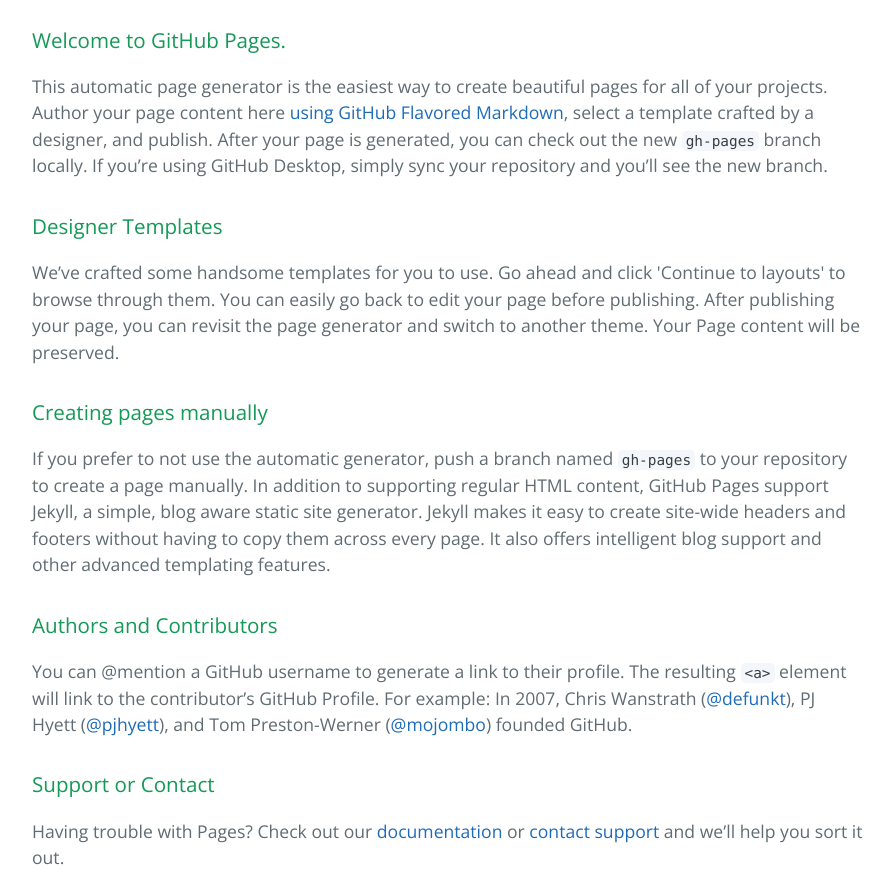
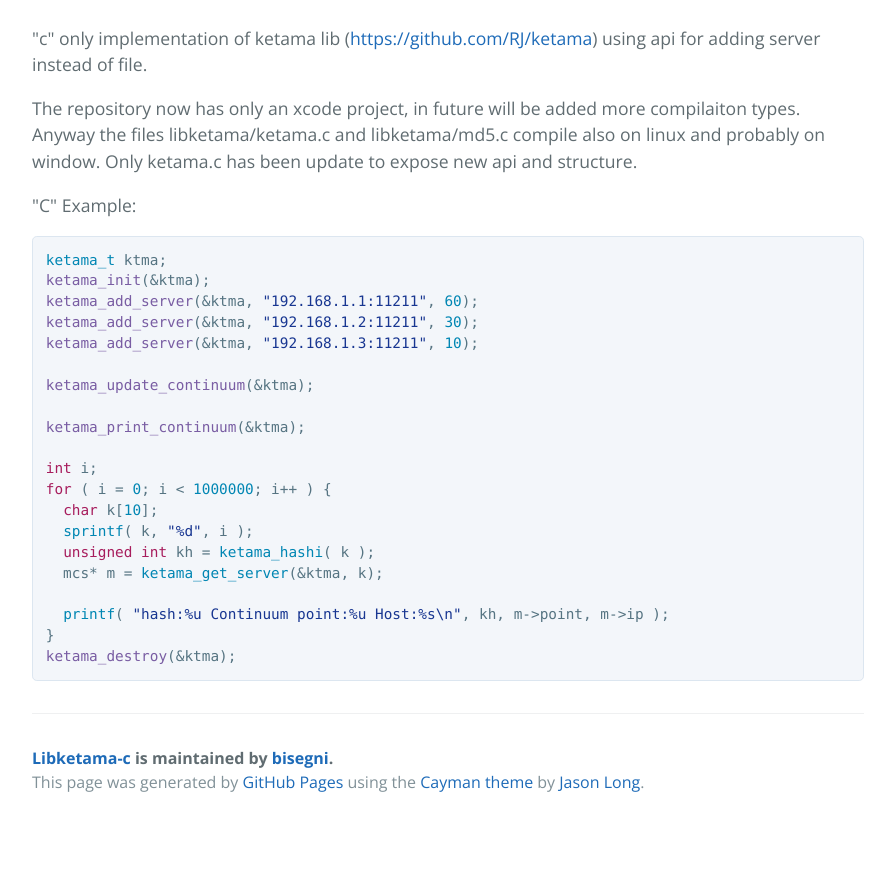
Before and after one commit to bisegni/libketama-c, a plain HTML site: page index.html in a window 1280 px wide. Shown: the part 420-1294 px from the top of the page, without its empty margins (192-1087 px from the left). After the commit the page ends 1246 px from the top, so only its background shows below. Drawn offline with nearby package versions, Linux system fonts and the light colour scheme.

```diff
--- a/index.html
+++ b/index.html
@@ -19,30 +19,35 @@
     </section>
 
     <section class="main-content">
-      <h3>
-<a id="welcome-to-github-pages" class="anchor" href="#welcome-to-github-pages" aria-hidden="true"><span aria-hidden="true" class="octicon octicon-link"></span></a>Welcome to GitHub Pages.</h3>
+      <p>"c" only implementation of ketama lib (<a href="https://github.com/RJ/ketama">https://github.com/RJ/ketama</a>) using
+api for adding server instead of file.</p>
 
-<p>This automatic page generator is the easiest way to create beautiful pages for all of your projects. Author your page content here <a href="https://guides.github.com/features/mastering-markdown/">using GitHub Flavored Markdown</a>, select a template crafted by a designer, and publish. After your page is generated, you can check out the new <code>gh-pages</code> branch locally. If you’re using GitHub Desktop, simply sync your repository and you’ll see the new branch.</p>
+<p>The repository now has only an xcode project, in future will be added more compilaiton types.
+Anyway the files libketama/ketama.c and libketama/md5.c compile also on linux and probably on window.
+Only ketama.c has been update to expose new api and structure.</p>
 
-<h3>
-<a id="designer-templates" class="anchor" href="#designer-templates" aria-hidden="true"><span aria-hidden="true" class="octicon octicon-link"></span></a>Designer Templates</h3>
+<p>"C" Example:</p>
 
-<p>We’ve crafted some handsome templates for you to use. Go ahead and click 'Continue to layouts' to browse through them. You can easily go back to edit your page before publishing. After publishing your page, you can revisit the page generator and switch to another theme. Your Page content will be preserved.</p>
+<div class="highlight highlight-source-c++"><pre><span class="pl-c1">ketama_t</span> ktma;
+<span class="pl-en">ketama_init</span>(&amp;ktma);
+<span class="pl-en">ketama_add_server</span>(&amp;ktma, <span class="pl-s"><span class="pl-pds">"</span>192.168.1.1:11211<span class="pl-pds">"</span></span>, <span class="pl-c1">60</span>);
+<span class="pl-en">ketama_add_server</span>(&amp;ktma, <span class="pl-s"><span class="pl-pds">"</span>192.168.1.2:11211<span class="pl-pds">"</span></span>, <span class="pl-c1">30</span>);
+<span class="pl-en">ketama_add_server</span>(&amp;ktma, <span class="pl-s"><span class="pl-pds">"</span>192.168.1.3:11211<span class="pl-pds">"</span></span>, <span class="pl-c1">10</span>);
 
-<h3>
-<a id="creating-pages-manually" class="anchor" href="#creating-pages-manually" aria-hidden="true"><span aria-hidden="true" class="octicon octicon-link"></span></a>Creating pages manually</h3>
+<span class="pl-en">ketama_update_continuum</span>(&amp;ktma);
 
-<p>If you prefer to not use the automatic generator, push a branch named <code>gh-pages</code> to your repository to create a page manually. In addition to supporting regular HTML content, GitHub Pages support Jekyll, a simple, blog aware static site generator. Jekyll makes it easy to create site-wide headers and footers without having to copy them across every page. It also offers intelligent blog support and other advanced templating features.</p>
+<span class="pl-en">ketama_print_continuum</span>(&amp;ktma);
 
-<h3>
-<a id="authors-and-contributors" class="anchor" href="#authors-and-contributors" aria-hidden="true"><span aria-hidden="true" class="octicon octicon-link"></span></a>Authors and Contributors</h3>
+<span class="pl-k">int</span> i;
+<span class="pl-k">for</span> ( i = <span class="pl-c1">0</span>; i &lt; <span class="pl-c1">1000000</span>; i++ ) {
+  <span class="pl-k">char</span> k[<span class="pl-c1">10</span>];
+  <span class="pl-c1">sprintf</span>( k, <span class="pl-s"><span class="pl-pds">"</span>%d<span class="pl-pds">"</span></span>, i );
+  <span class="pl-k">unsigned</span> <span class="pl-k">int</span> kh = <span class="pl-c1">ketama_hashi</span>( k );
+  mcs* m = <span class="pl-c1">ketama_get_server</span>(&amp;ktma, k);
 
-<p>You can @mention a GitHub username to generate a link to their profile. The resulting <code>&lt;a&gt;</code> element will link to the contributor’s GitHub Profile. For example: In 2007, Chris Wanstrath (<a href="https://github.com/defunkt" class="user-mention">@defunkt</a>), PJ Hyett (<a href="https://github.com/pjhyett" class="user-mention">@pjhyett</a>), and Tom Preston-Werner (<a href="https://github.com/mojombo" class="user-mention">@mojombo</a>) founded GitHub.</p>
-
-<h3>
-<a id="support-or-contact" class="anchor" href="#support-or-contact" aria-hidden="true"><span aria-hidden="true" class="octicon octicon-link"></span></a>Support or Contact</h3>
-
-<p>Having trouble with Pages? Check out our <a href="https://help.github.com/pages">documentation</a> or <a href="https://github.com/contact">contact support</a> and we’ll help you sort it out.</p>
+  <span class="pl-c1">printf</span>( <span class="pl-s"><span class="pl-pds">"</span>hash:%u Continuum point:%u Host:%s<span class="pl-cce">\n</span><span class="pl-pds">"</span></span>, kh, m-&gt;point, m-&gt;ip );
+}
+<span class="pl-en">ketama_destroy</span>(&amp;ktma);</pre></div>
 
       <footer class="site-footer">
         <span class="site-footer-owner"><a href="https://github.com/bisegni/libketama-c">Libketama-c</a> is maintained by <a href="https://github.com/bisegni">bisegni</a>.</span>
```
Also changed, not shown: params.json (+1 -1 lines).
